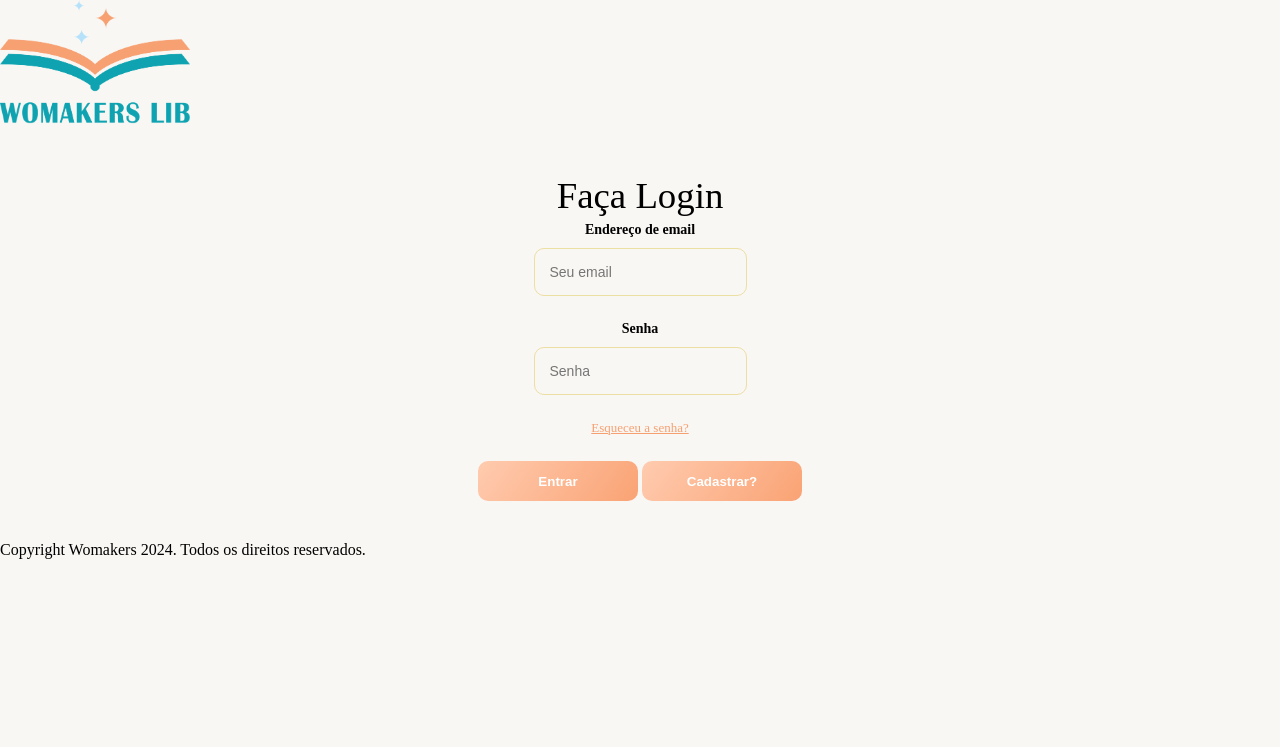
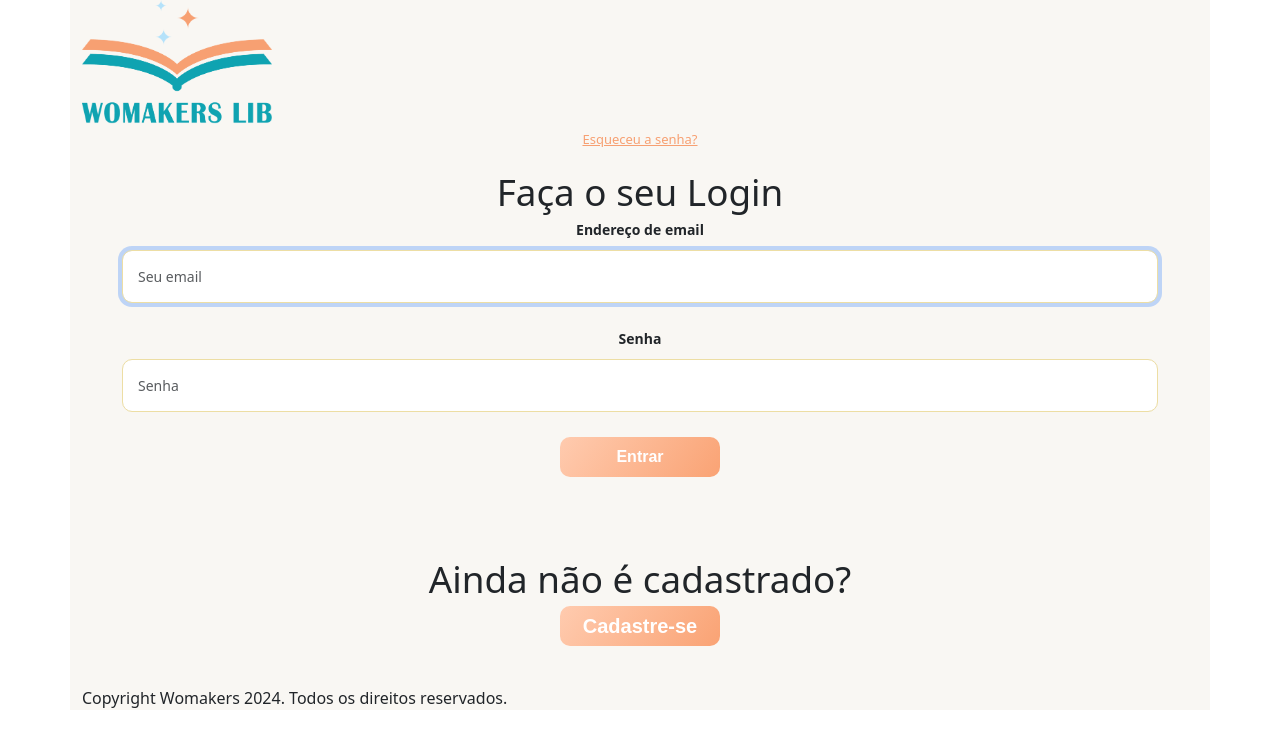
Before and after one commit to RenWro/Desafio-Final-Womakers, a Django app: page /cliente/login/ in a window 1280 px wide. Shown: the top 747 px of the page. Run offline with Django 5.2, Linux system fonts and the light colour scheme; parts of the project's set-up code (start-up, migrations or seed data) failed here and were passed over; some libraries are stand-ins or nearby versions.

Commit message:
app cliente: login concertado do jeito que deu

```diff
--- a/cliente/templates/login.html
+++ b/cliente/templates/login.html
@@ -1,4 +1,8 @@
 {% load static %}
+{% load bootstrap5 %}
+{% bootstrap_css %}
+{% bootstrap_messages %}
+
 
 <!DOCTYPE html>
 <html lang="en">
@@ -8,39 +12,40 @@
   <meta http-equiv="X-UA-Compatible" content="IE=edge">
   <meta name="viewport" content="width=device-width, initial-scale=1, shrink-to-fit=no">
   <title> Login </title>
-
   <link rel="stylesheet" href="{% static 'css/login.css' %}">  <title>Login</title>
-
 </head>
 
+
 <body>
-    <header>
-      <div class="col-md-3 col-lg-3 col img-md-left">
-        <div id="logo" class="logo-img-container">
+  <header class="container">
+    <div class="row align-items-center">
+      <a class="col-2" href="/">
+      <div class="logo-img-container">
         <img src="{% static 'img/logo/WomakersLibPng.png' %}" alt="Womakers Lib" class="logo-img transition-soft" width="190" height="130">
       </div>
+      </a>
     </div>
   </header>
 
-    <div class="page">
+  <div class="container page">
     <form method="POST" class="formLogin">
-          <h1>Faça Login</h1>
+      {% csrf_token %}
+      <h1>Faça o seu Login</h1>
       <label for="inputEmail" class="sr-only">Endereço de email</label>
-              <input type="email" id="inputEmail" class="form-control" placeholder="Seu email" required="" autofocus="">
+      <input type="email" id="inputEmail" name="email" class="form-control" placeholder="Seu email" required="" autofocus="">
       <label for="inputPassword" class="sr-only">Senha</label>
-              <input type="password" id="inputPassword" class="form-control" placeholder="Senha" required="">
+      <input type="password" id="inputPassword" name="senha" class="form-control" placeholder="Senha" required="" autofocus="">
       <a class="label-link position-absolute top-0 right-0" id="forgot-password" href="">Esqueceu a senha?</a>
-              <div class="d-grid gap-2 d-md-block">
-                <button class="btn btn-primary" id="submitButton" type="submit">Entrar</button>
-                <button class="btn btn-lg btn-secundary" id="submitButton" type="submit" href="">Cadastrar?</button>
-              </div>
+      <button class="btn" id="submitButton" type="submit">Entrar</button>
+    </form>
+    <form action="/cliente/cadastro/"  class="formLogin">
+      <h1>Ainda não é cadastrado?</h1>
+      <button class="btn btn-lg btn-secundary">Cadastre-se</button>
     </form>
   </div>
-
-    <footer>
+  <footer class="container">
     <span class="separator">
       <script src="https://cdn.jsdelivr.net/npm/bootstrap@5.3.3/dist/js/bootstrap.bundle.min.js" integrity="sha384-YvpcrYf0tY3lHB60NNkmXc5s9fDVZLESaAA55NDzOxhy9GkcIdslK1eN7N6jIeHz" crossorigin="anonymous"></script>
-
       Copyright Womakers 2024. Todos os direitos reservados.
     </span>
   </footer>
--- a/cliente/templates/perfil.html
+++ b/cliente/templates/perfil.html
@@ -54,6 +54,5 @@
         </div>
 
 
-
 </body>
 </html>
--- a/cliente/views.py
+++ b/cliente/views.py
@@ -1,8 +1,7 @@
-from django.shortcuts import get_object_or_404, render
-from django.http import HttpResponse
+from django.shortcuts import render
 from cliente.forms import ClienteForm, EnderecoFormSet
 from cliente.models import Cliente
-from django.contrib.auth import logout, login, authenticate
+from django.contrib.auth import logout, login
 from django.contrib.auth import login
 from django.shortcuts import redirect
 from django.contrib.auth.hashers import check_password
```
Also changed, not shown: cliente/static/css/login.css (+7 -7 lines). Lines whose indentation alone changed are shown as unchanged.
